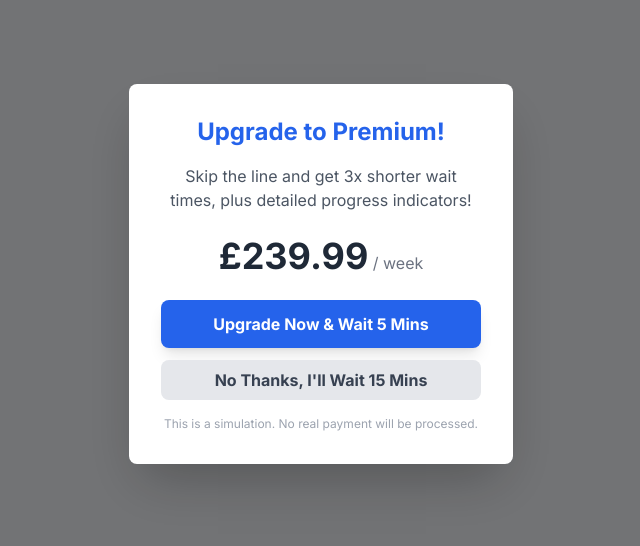
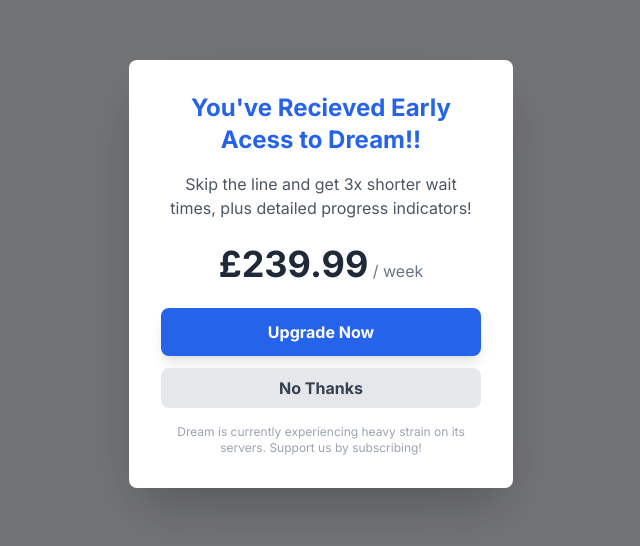
Before and after one commit to jeantianes/Dream-first-ver., a plain HTML site: page index.html in a window 1280 px wide. Shown: the part 126-672 px from the top of the page, without its empty margins (319-959 px from the left). Drawn offline with nearby package versions, Linux system fonts and the light colour scheme.

Commit message:
Update premium modal text and button labels

```diff
--- a/index.html
+++ b/index.html
@@ -86,7 +86,7 @@
     <!-- Premium Upgrade Modal -->
     <div id="premiumModal" class="fixed inset-0 z-50 flex items-center justify-center bg-black bg-opacity-50 backdrop-blur-sm">
         <div class="bg-white p-8 rounded-lg shadow-2xl max-w-sm w-full transform transition-all scale-100">
-            <h2 class="text-2xl font-bold text-center text-blue-600 mb-4">Upgrade to Premium!</h2>
+            <h2 class="text-2xl font-bold text-center text-blue-600 mb-4">You've Recieved Early Acess to Dream!!</h2>
             <p class="text-gray-600 text-center mb-6">Skip the line and get 3x shorter wait times, plus detailed progress indicators!</p>
             <div class="text-center mb-6">
                 <span class="text-4xl font-bold text-gray-800">£239.99</span>
@@ -94,13 +94,13 @@
             </div>
             <div class="flex flex-col space-y-3">
                 <button id="upgradeButton" class="w-full bg-blue-600 text-white font-semibold py-3 px-6 rounded-lg shadow-lg hover:bg-blue-700 transition duration-200">
-                    Upgrade Now & Wait 5 Mins
+                    Upgrade Now
                 </button>
                 <button id="closeModalButton" class="w-full bg-gray-200 text-gray-700 font-semibold py-2 px-6 rounded-lg hover:bg-gray-300 transition duration-200">
-                    No Thanks, I'll Wait 15 Mins
+                    No Thanks
                 </button>
             </div>
-            <p class="text-xs text-gray-400 text-center mt-4">This is a simulation. No real payment will be processed.</p>
+            <p class="text-xs text-gray-400 text-center mt-4">Dream is currently experiencing heavy strain on its servers. Support us by subscribing!</p>
         </div>
     </div>
 
```
